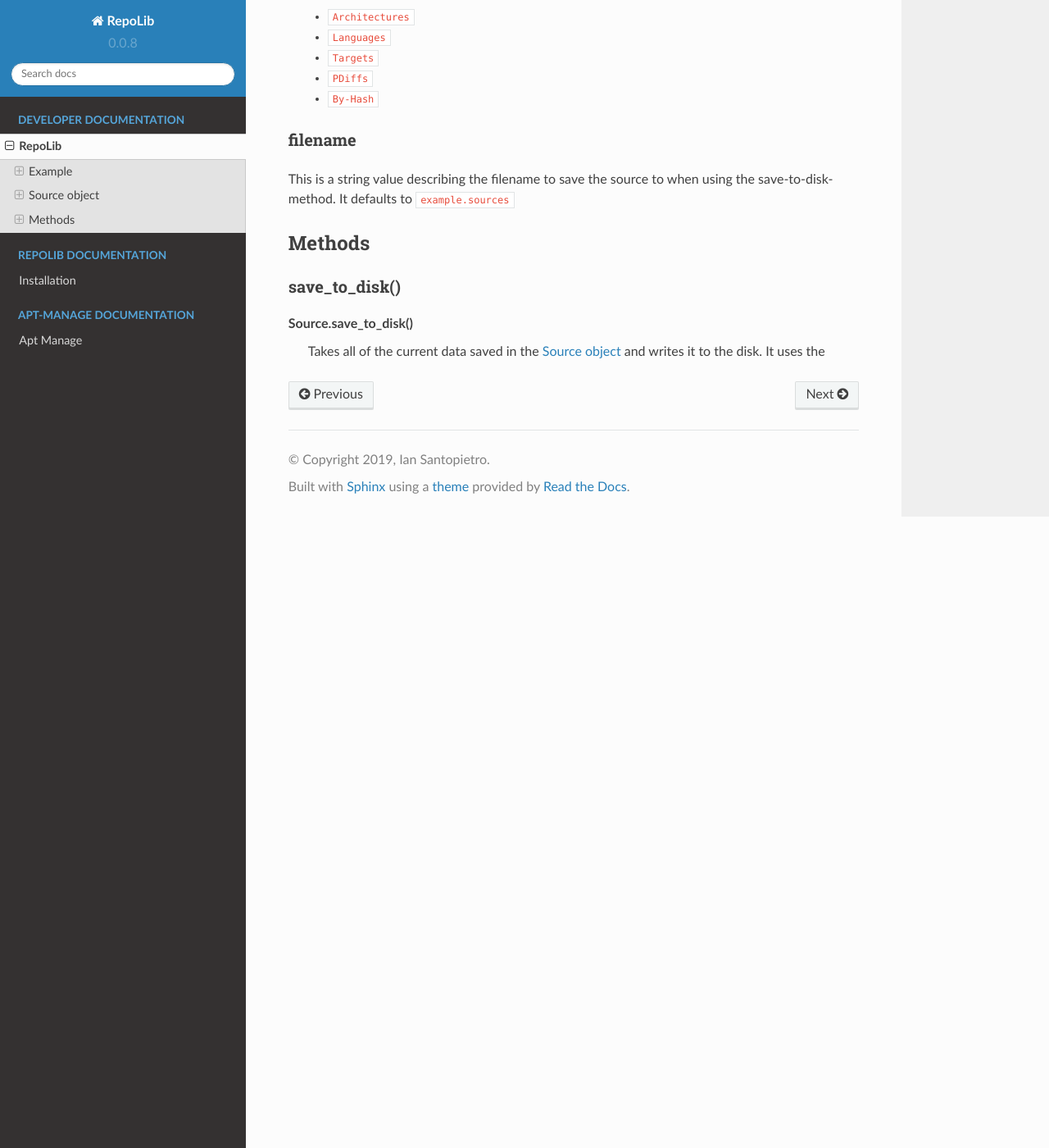
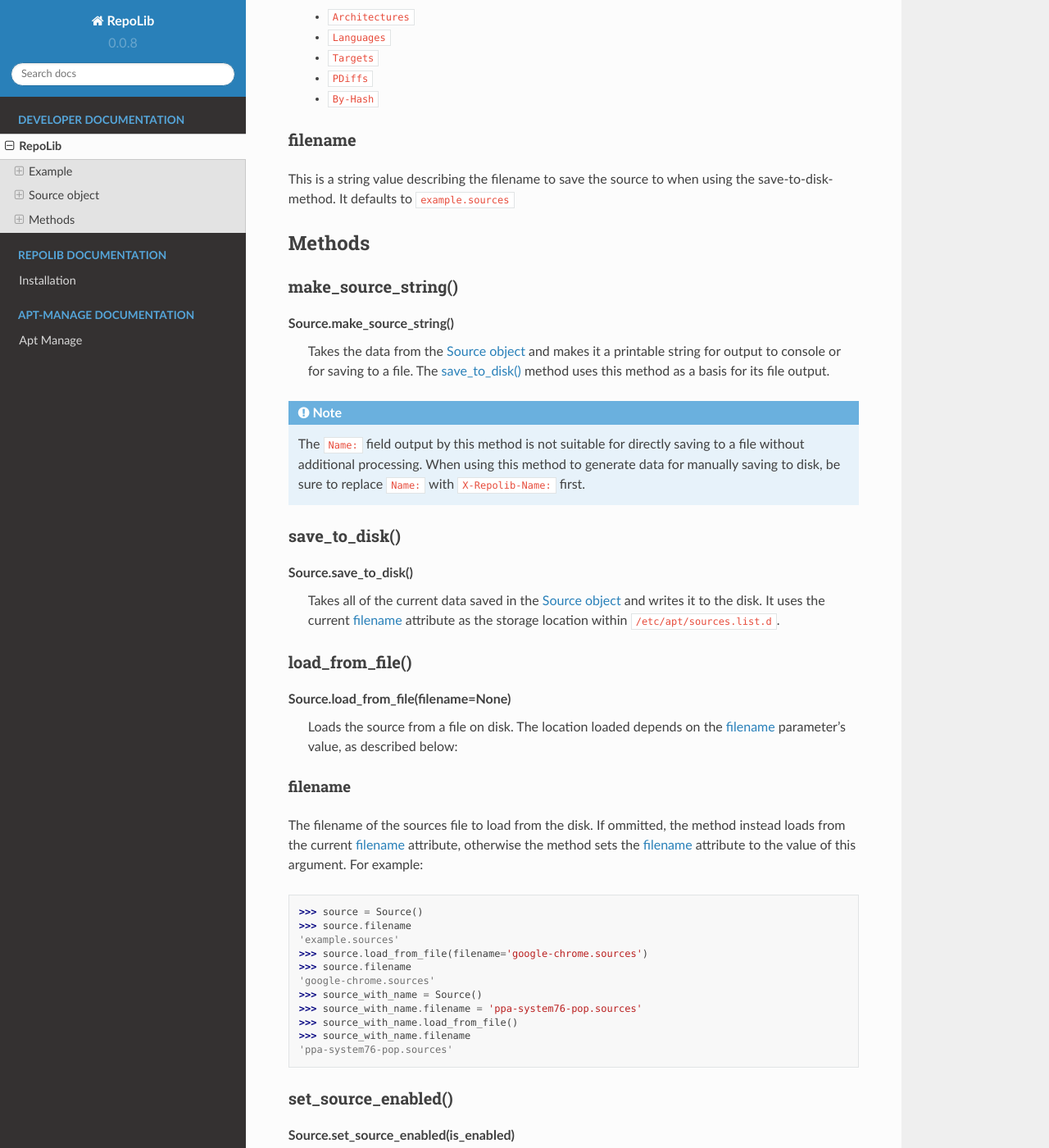
Before and after one commit to pop-os/repolib, a Sphinx documentation site: the page built from docs/library/developer.rst, in a window 1280 px wide and 1400 px high, scrolled down 4199 px. Shown: the whole window at 82% size. Built offline with Sphinx 7.4.7 and the Read the Docs theme 2.0.0, drawn with Linux system fonts in a browser that asks for light colours; pages that are not in the unit, such as notebooks, are missing from menus; some of the changed text lies outside the part shown.

Commit message:
Expand dev docs

```diff
--- a/docs/library/developer.rst
+++ b/docs/library/developer.rst
@@ -163,7 +163,7 @@ types
 Debian archives may contain either binary packages or source code packages, and
 this value specifies which of those Apt should look for in the source. ``deb``
 is used to look for binary packages, while ``deb-src`` looks for source code
-packages. RepoLib stores this value as a list of :ref:`AptSourceType-Enum`s, and
+packages. RepoLib stores this value as a list of :ref:`aptsourcetype-enum`s, and
 defaults to ``[AptSourceType.BINARY]``.
 
 This field maps to the ``Types:`` field in the sources file.
@@ -237,11 +237,81 @@ the :ref:`save-to-disk-method`. It defaults to ``example.sources``
 Methods
 =======
 
-.. -save-to-disk-method:
+.. _make-source-string:
+
+make_source_string()
+--------------------
+
+Source.make_source_string()
+    Takes the data from the :ref:`source-object` and makes it a printable string
+    for output to console or for saving to a file. The :ref:`save-to-disk`
+    method uses this method as a basis for its file output.
+
+.. note::
+    The ``Name:`` field output by this method is not suitable for directly
+    saving to a file without additional processing. When using this method to
+    generate data for manually saving to disk, be sure to replace ``Name:`` with
+    ``X-Repolib-Name:`` first.
+
+.. _save-to-disk:
 
 save_to_disk()
 --------------
 
 Source.save_to_disk()
     Takes all of the current data saved in the :ref:`source-object` and writes
-    it to the disk. It uses the
+    it to the disk. It uses the current :ref:`filename` attribute as the storage
+    location within ``/etc/apt/sources.list.d``.
+
+
+.. _load-from-file:
+
+load_from_file()
+----------------
+
+Source.load_from_file(filename=None)
+    Loads the source from a file on disk. The location loaded depends on the
+    :ref:`lff-filename` parameter's value, as described below:
+
+
+.. _lff-filename:
+
+filename
+^^^^^^^^
+
+The filename of the sources file to load from the disk. If ommitted, the method
+instead loads from the current :ref:`filename` attribute, otherwise the method
+sets the :ref:`filename` attribute to the value of this argument. For example::
+
+    >>> source = Source()
+    >>> source.filename
+    'example.sources'
+    >>> source.load_from_file(filename='google-chrome.sources')
+    >>> source.filename
+    'google-chrome.sources'
+    >>> source_with_name = Source()
+    >>> source_with_name.filename = 'ppa-system76-pop.sources'
+    >>> source_with_name.load_from_file()
+    >>> source_with_name.filename
+    'ppa-system76-pop.sources'
+
+.. _set-source-enabled:
+
+set_source_enabled()
+--------------------
+
+Source.set_source_enabled(is_enabled)
+    This method can be used to quickly set the :ref:`source-object`.``types``
+    attribute. Since the ``types`` attribute is a list of
+    :ref:`aptsourcetype-enum`s, this method can quickly set the type to either
+    of these values without needing to use the Enum directly. The argument
+    :ref:`sse-is-enabled` is a boolean value.
+
+.. _sse-is-enabled:
+
+is_enabled
+^^^^^^^^^^
+
+If ``True``, the :ref:`source-object`.``types`` attribute is set to
+``[:ref:`aptsourcetype-enum`.BINARY, :ref:`aptsourcetype-enum`.SOURCE]``.
+Otherwise, it's set to ``[:ref:`aptsourcetype-enum`.BINARY]`` only.
```
